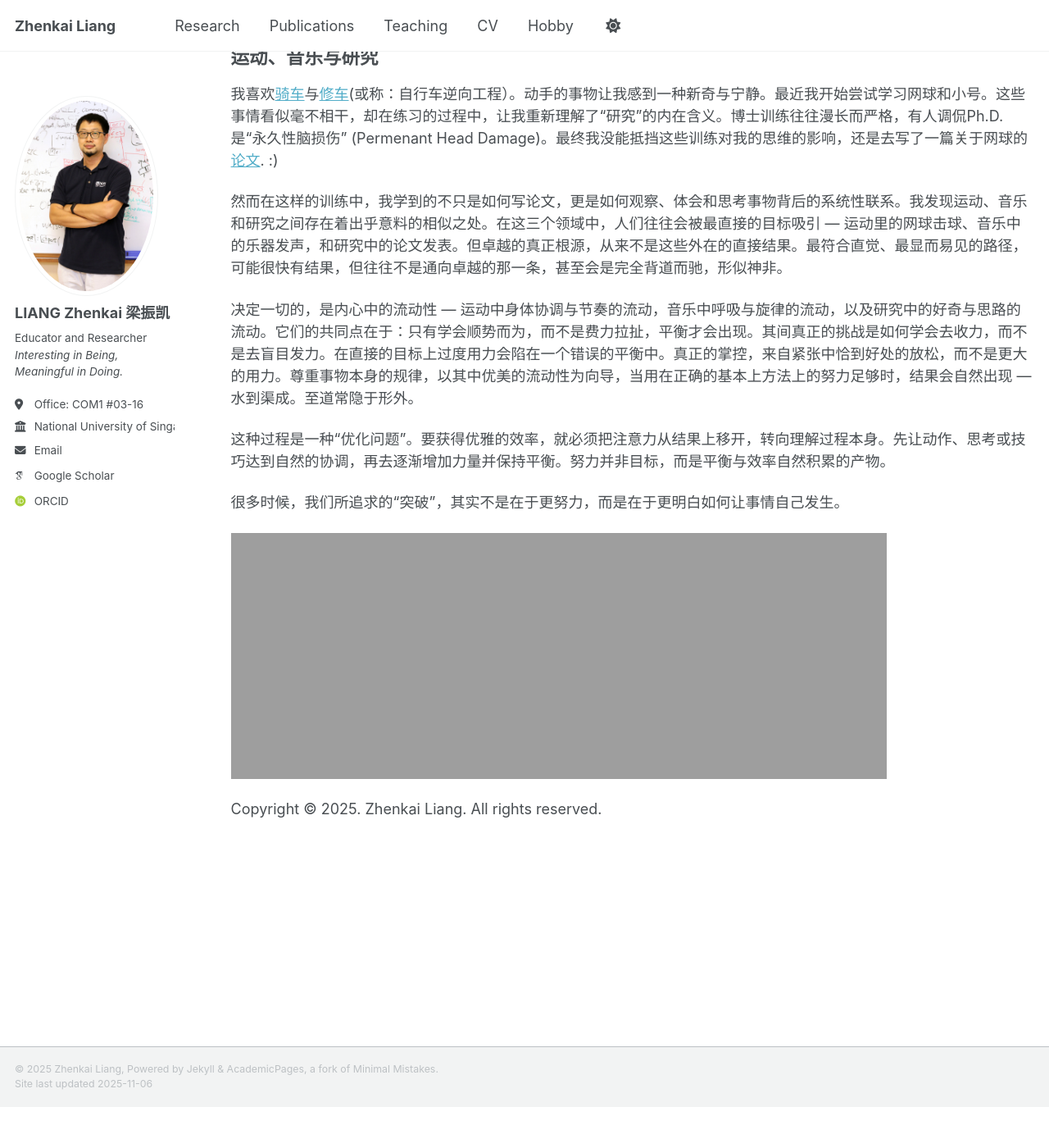
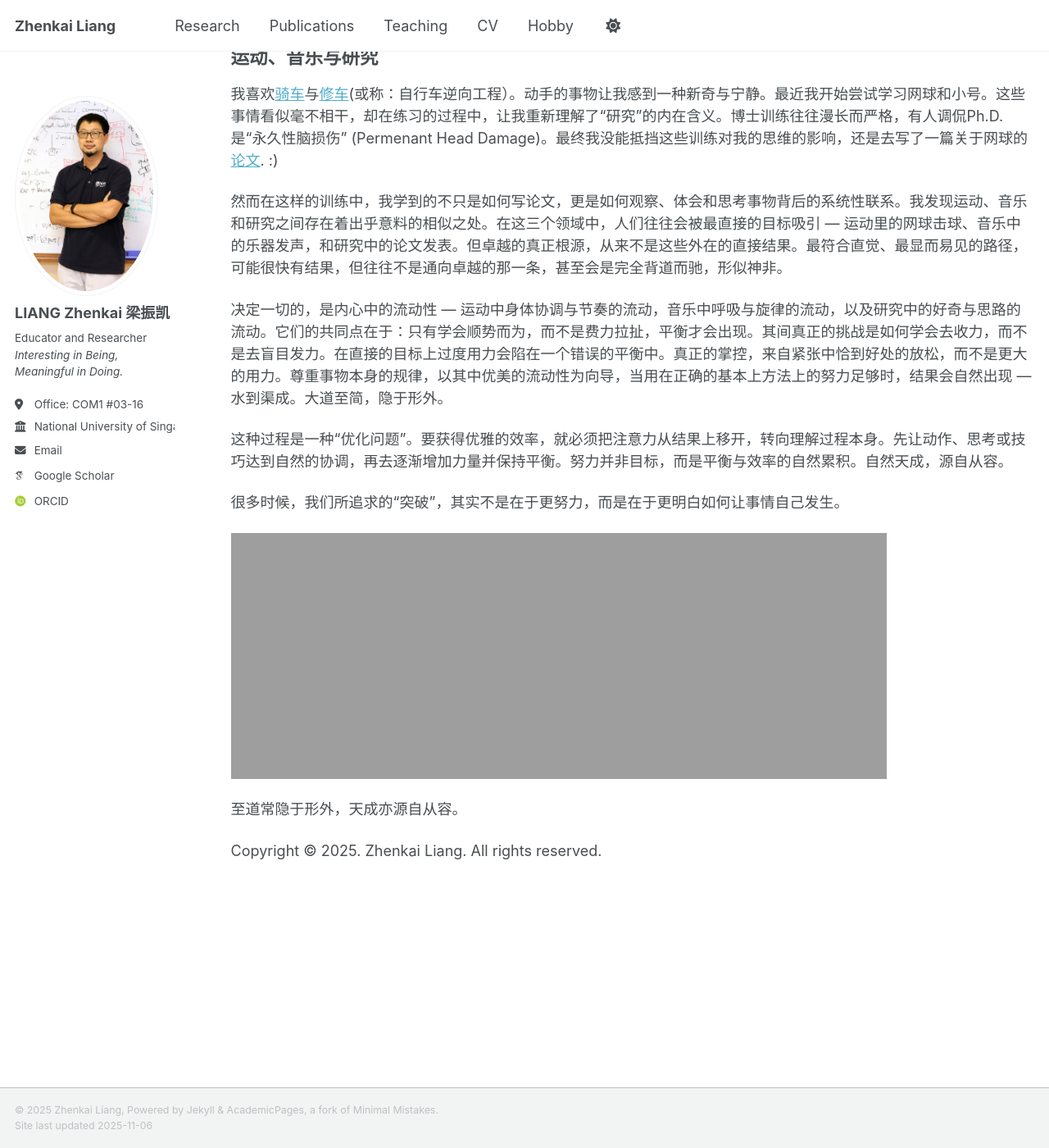
Before and after one commit to zhenkai-liang/zhenkai-liang.github.io, a Jekyll site: the page built from _pages/hobby.md, in a window 1280 px wide and 1400 px high, scrolled down 1196 px. Shown: the whole window at 82% size. Built offline with Jekyll 4.4.1, drawn with Linux system fonts in a browser that asks for light colours; some web fonts are replaced; before the commit the page ends 2546 px from its top, so only the background shows below that.

Commit message:
Update hobby.md

```diff
--- a/_pages/hobby.md
+++ b/_pages/hobby.md
@@ -38,12 +38,14 @@ Often, the breakthrough we seek does not come from greater efforts, but from lea
 
 然而在这样的训练中，我学到的不只是如何写论文，更是如何观察、体会和思考事物背后的系统性联系。我发现运动、音乐和研究之间存在着出乎意料的相似之处。在这三个领域中，人们往往会被最直接的目标吸引 — 运动里的网球击球、音乐中的乐器发声，和研究中的论文发表。但卓越的真正根源，从来不是这些外在的直接结果。最符合直觉、最显而易见的路径，可能很快有结果，但往往不是通向卓越的那一条，甚至会是完全背道而驰，形似神非。
 
-决定一切的，是内心中的流动性 — 运动中身体协调与节奏的流动，音乐中呼吸与旋律的流动，以及研究中的好奇与思路的流动。它们的共同点在于：只有学会顺势而为，而不是费力拉扯，平衡才会出现。其间真正的挑战是如何学会去收力，而不是去盲目发力。在直接的目标上过度用力会陷在一个错误的平衡中。真正的掌控，来自紧张中恰到好处的放松，而不是更大的用力。尊重事物本身的规律，以其中优美的流动性为向导，当用在正确的基本上方法上的努力足够时，结果会自然出现 — 水到渠成。至道常隐于形外。
+决定一切的，是内心中的流动性 — 运动中身体协调与节奏的流动，音乐中呼吸与旋律的流动，以及研究中的好奇与思路的流动。它们的共同点在于：只有学会顺势而为，而不是费力拉扯，平衡才会出现。其间真正的挑战是如何学会去收力，而不是去盲目发力。在直接的目标上过度用力会陷在一个错误的平衡中。真正的掌控，来自紧张中恰到好处的放松，而不是更大的用力。尊重事物本身的规律，以其中优美的流动性为向导，当用在正确的基本上方法上的努力足够时，结果会自然出现 — 水到渠成。大道至简，隐于形外。
 
-这种过程是一种“优化问题”。要获得优雅的效率，就必须把注意力从结果上移开，转向理解过程本身。先让动作、思考或技巧达到自然的协调，再去逐渐增加力量并保持平衡。努力并非目标，而是平衡与效率自然积累的产物。
+这种过程是一种“优化问题”。要获得优雅的效率，就必须把注意力从结果上移开，转向理解过程本身。先让动作、思考或技巧达到自然的协调，再去逐渐增加力量并保持平衡。努力并非目标，而是平衡与效率的自然累积。自然天成，源自从容。
 
 很多时候，我们所追求的“突破”，其实不是在于更努力，而是在于更明白如何让事情自己发生。
 
 <img src="https://www.comp.nus.edu.sg/~liangzk/images/cname.jpg"><img src="https://www.comp.nus.edu.sg/~liangzk/images/seal.jpg">
 
+至道常隐于形外，天成亦源自从容。
+
 Copyright © 2025. Zhenkai Liang. All rights reserved.
```
